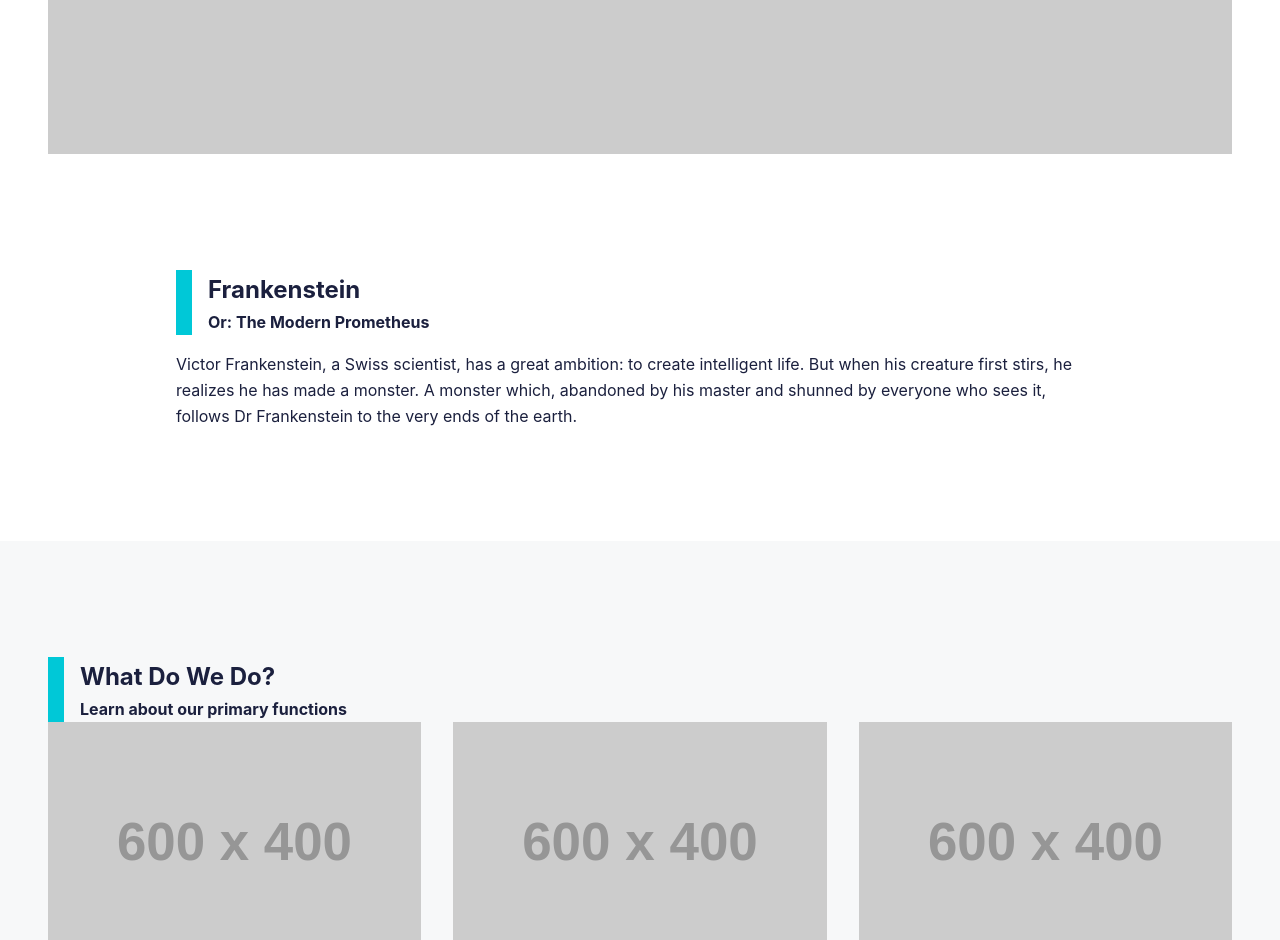
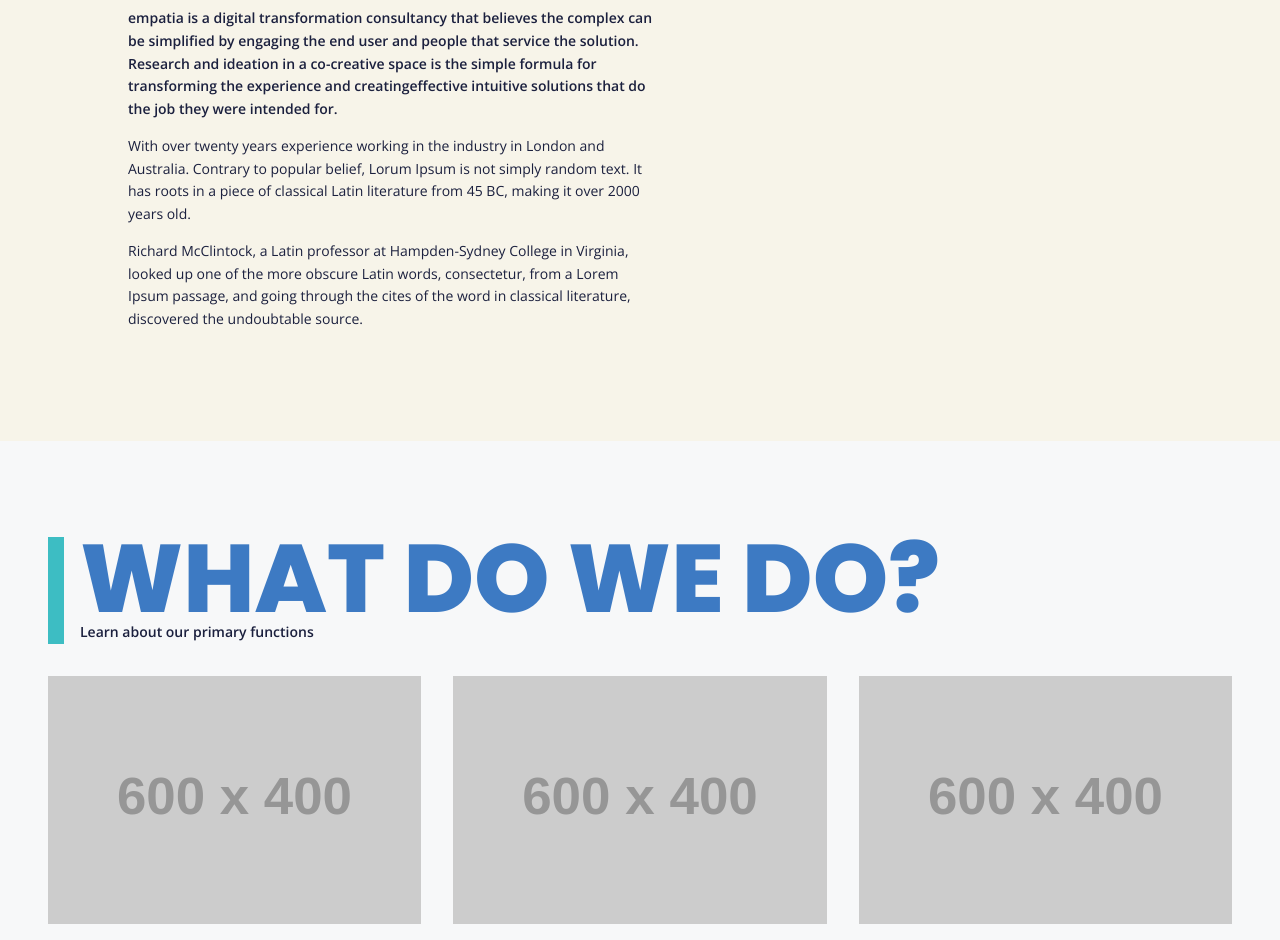
Before and after one commit to dugbus/empatia, a website built with Vite: page index.html in a window 1280 px wide. Shown: the part 576-1516 px from the top of the page. Built offline with nearby package versions, Linux system fonts and the light colour scheme; placeholder pictures from the web are drawn by us; files whose address does not match are found by name.

Commit message:
adding content and images

```diff
--- a/index.html
+++ b/index.html
@@ -4,31 +4,35 @@
 <head>
   <meta charset="UTF-8">
   <meta name="viewport" content="width=device-width, initial-scale=1.0">
-  <title>Vite App</title>
-  <link rel="icon" type="image/svg+xml" href="/vite.svg">
+  <title>empatia</title>
+  <link rel="preconnect" href="https://fonts.googleapis.com">
+  <link rel="preconnect" href="https://fonts.gstatic.com" crossorigin>
+  <link href="https://fonts.googleapis.com/css2?family=Open+Sans:wght@400;600&family=Poppins:wght@800&display=swap"
+    rel="stylesheet">
+  <link rel="icon" type="image/svg+xml" href="/logo.svg">
   <script type="module" src="/main.js"></script>
 </head>
 
 <body>
 
   <nav class="container site-navigation">
-    <img src="logo.svg" width="32" height="32" alt="logo">
+    <img src="empatia.svg" width="282" height="75" alt="Empatia logo">
   </nav>
-
-  <header class="container page-header">
-    <img src="https://placehold.co/1280x720" width="1280" height="720" alt="header">
-  </header>
 
   <main id="main">
 
-    <section class="container text-content">
-      <hgroup class="section-header">
-        <h1>Frankenstein</h1>
-        <p>Or: The Modern Prometheus</p>
-      </hgroup>
-      <p>Victor Frankenstein, a Swiss scientist, has a great ambition: to create intelligent life. But when his creature
-        first stirs, he realizes he has made a monster. A monster which, abandoned by his master and shunned by everyone
-        who sees it, follows Dr Frankenstein to the very ends of the earth.</p>
+    <section class="container intro">
+      <h1>Transforming<br>Experiences<br><span>Together</span></h1>
+      <p><strong>empatia is a digital transformation consultancy that believes the complex can be simplified by engaging
+          the end user and people that service the solution. Research and ideation in a co-creative space is the simple
+          formula for transforming the experience and creatingeffective intuitive solutions that do the job they were
+          intended for.</strong></p>
+      <p>With over twenty years experience working in the industry in London and Australia. Contrary to popular belief,
+        Lorum Ipsum is not simply random text. It has roots in a piece of classical Latin literature from 45 BC, making
+        it over 2000 years old.</p>
+      <p>Richard McClintock, a Latin professor at Hampden-Sydney College in Virginia, looked up one of the more obscure
+        Latin words, consectetur, from a Lorem Ipsum passage, and going through the cites of the word in classical
+        literature, discovered the undoubtable source.</p>
     </section>
 
     <section class="container bg-grey">
@@ -39,7 +43,7 @@
       <div class="grid">
         <div>
           <img src="https://placehold.co/600x400" width="600" height="400" alt="placholder">
-          <h3>Film Festival</h3>
+          <h3>First Thing</h3>
           <p>
             Lorem ipsum dolor sit amet, consectetur adipiscing elit. Etiam
             luctus posuere eros sed semper. Nulla nec dolor in elit tincidunt
@@ -49,7 +53,7 @@
         </div>
         <div>
           <img src="https://placehold.co/600x400" width="600" height="400" alt="placholder">
-          <h3>Outreach</h3>
+          <h3>Second Thing</h3>
           <p>
             Nulla euismod molestie elit a porta. In hac habitasse platea
             dictumst. Class aptent taciti sociosqu ad litora torquent per
@@ -59,7 +63,7 @@
         </div>
         <div>
           <img src="https://placehold.co/600x400" width="600" height="400" alt="placholder">
-          <h3>Education</h3>
+          <h3>Third Thing</h3>
           <p>
             Aliquam fermentum faucibus arcu, et ornare nisi. Phasellus nec
             egestas velit. Mauris fringilla nulla ipsum, et pellentesque sem
@@ -74,8 +78,7 @@
 
   <footer class="container site-footer">
     <div>
-      Copyright © <span id="copyright-year"></span> Vanilla Client.
-      All rights reserved.
+      Copyright © <span id="copyright-year"></span> · empatia · all rights reserved
     </div>
     <img src="logo.svg" width="32" height="32" alt="logo">
   </footer>
--- a/styles.css
+++ b/styles.css
@@ -22,6 +22,8 @@
   --transition-time: 220ms;
 
   --font-system: -apple-system, BlinkMacSystemFont, avenir next, avenir, segoe ui, helvetica neue, helvetica, Cantarell, Ubuntu, roboto, noto, arial, sans-serif;
+  --font-body: 'Open Sans', sans-serif;
+  --font-heading: 'Poppins', sans-serif;
 }
 
 html {
@@ -30,16 +32,44 @@ html {
 
 body {
   color: var(--color-ink);
-  font-family: var(--font-system);
+  font-family: var(--font-body);
   margin: 0;
   min-height: 100%;
   line-height: 1.625;
+  background: #f7f4e9;
 }
 
 img {
   display: block;
   max-width: 100%;
   height: auto;
+}
+
+h1 {
+  font-family: var(--font-heading);
+  font-weight: 800;
+  font-size: 6rem;
+  color: #3d7ac3;
+  text-transform: uppercase;
+  line-height: 0.875;
+  margin: 5rem 0 3rem;
+}
+
+h1 span {
+  color: #3dbdc3;
+}
+
+p {
+  font-size: 0.875rem;
+}
+
+.intro {
+  background: url(connect.svg) no-repeat right bottom;
+}
+
+.intro p {
+  max-width: 66ch;
+  margin-left: 5rem;
 }
 
 .container {
@@ -52,7 +82,7 @@ img {
 
 .site-navigation {
   --container-padding: 1rem;
-  background-color: var(--color-dark-blue);
+  background-color: var(--color-white);
   color: var(--color-white);
 }
 
@@ -60,7 +90,7 @@ img {
   --container-padding: 2rem;
   position: sticky;
   top: 100%;
-  background-color: var(--color-grey);
+  background-color: #1d1d2c;
   color: var(--color-white);
   display: flex;
   align-items: center;
@@ -77,11 +107,12 @@ img {
 
 .section-header {
   padding-left: 1rem;
-  border-left: 1rem solid #00c8d7;
+  border-left: 1rem solid #3dbdc3;
+  margin-bottom: 2rem;
 }
 
 .section-header h1 {
-  margin-bottom: 0;
+  margin: 0;
 }
 
 .section-header p {
```
Also changed, not shown: public/arrow.svg (added), public/connect.svg (added), public/contact-button.svg (added), public/empatia.svg (added).
